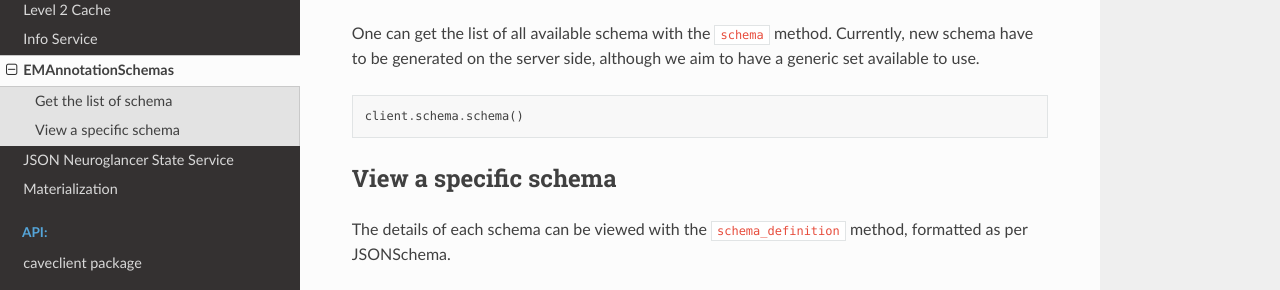
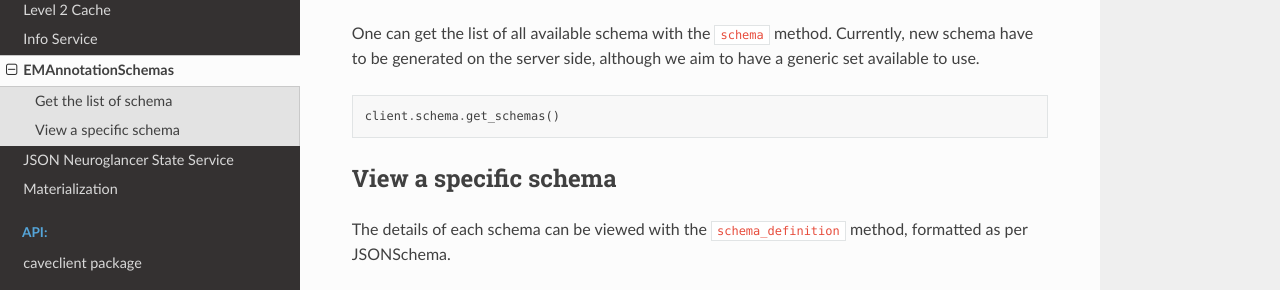
Before and after one commit to CAVEconnectome/CAVEclient, a Sphinx documentation site: the page built from docs/guide/schemas.rst, in a window 1280 px wide and 968 px high. Shown: the part 290-580 px from the top of the window. Built offline with Sphinx 7.4.7 and the Read the Docs theme 2.0.0, drawn with Linux system fonts in a browser that asks for light colours.

Commit message:
Update schemas.rst - list schema function outdated?
changed to get_schemas()

```diff
--- a/docs/guide/schemas.rst
+++ b/docs/guide/schemas.rst
@@ -15,7 +15,7 @@ we aim to have a generic set available to use.
 
 .. code:: python
 
-    client.schema.schema()
+    client.schema.get_schemas()
 
 View a specific schema
 ^^^^^^^^^^^^^^^^^^^^^^
```
